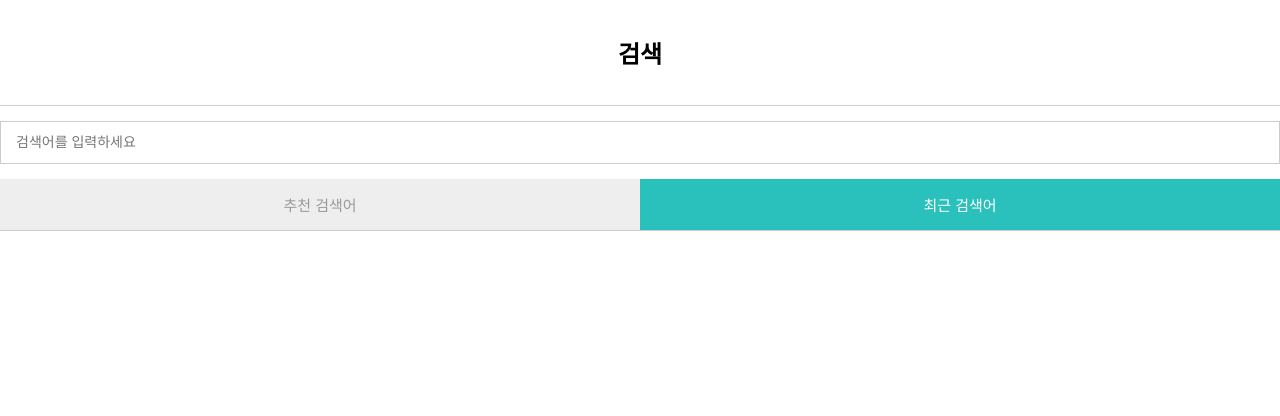
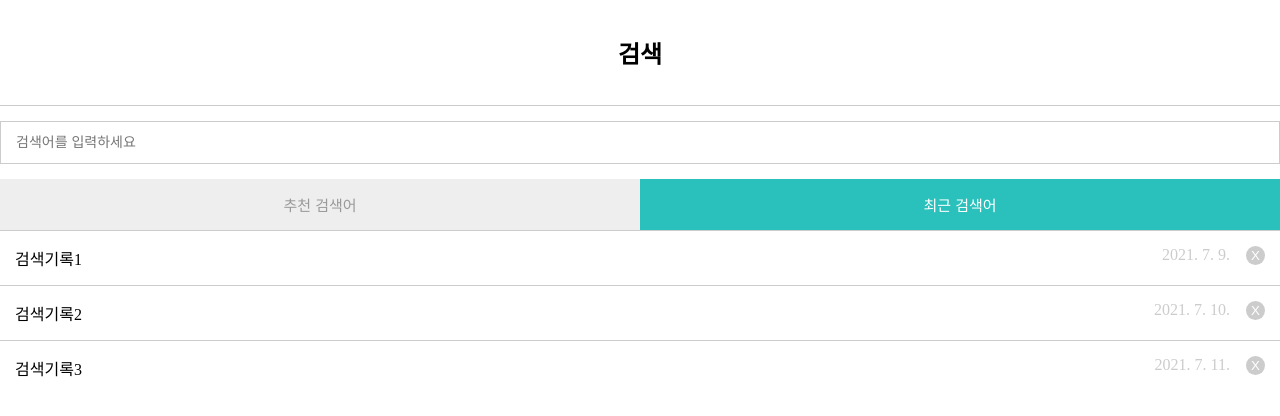
Before and after one commit to imseongtae/UI-development-using-react, a React app in the folder 5-webpack-with-ts/: page / in a window 1280 px wide. Both pictures are taken after a click on the button "최근 검색어". Shown: the top 416 px of the page. Built offline with nearby package versions, Linux system fonts and the light colour scheme.

Commit message:
feat: Update App to include List components

```diff
--- a/5-webpack-with-ts/src/App.tsx
+++ b/5-webpack-with-ts/src/App.tsx
@@ -4,7 +4,8 @@ import Header from './components/Header';
 import SearchForm from './components/SearchForm';
 import Tabs, { TabType } from './components/Tabs';
 import SearchResult, { SearchResultItem } from './components/SearchResult';
-
+import KeywordList from './components/KeywordList';
+import HistoryList from './components/HistoryList';
 import store from './data/Store';
 
 const App: React.FunctionComponent = () => {
@@ -25,7 +26,7 @@ const App: React.FunctionComponent = () => {
   const handleReset = (): void => {
     console.log('reset');
     setSearchKeyword('');
-    // setIsSubmitted(false);
+    setIsSubmitted(false);
   };
 
   const handleChangeInput = (searchKeyword: string): void => {
@@ -45,6 +46,14 @@ const App: React.FunctionComponent = () => {
         selectedTab={selectedTab}
         onChange={selectedTab => setSelectedTab(selectedTab)}
       />
+      {/* 추천 및 최근 검색어 목록 */}
+      {selectedTab === TabType.KEYWORD && (
+        <KeywordList onClick={searchKeyword => search(searchKeyword)} />
+      )}
+      {selectedTab === TabType.HISTORY && (
+        <HistoryList onClick={searchKeyword => search(searchKeyword)} />
+      )}
+      {/* 검색 결과 목록 */}
       {isSubmitted && <SearchResult data={searchResult} />}
     </>
   );
--- /dev/null
+++ b/5-webpack-with-ts/src/components/HistoryList.tsx
@@ -0,0 +1,41 @@
+import React, { useState, useEffect } from 'react';
+import List from './List';
+import store from '../data/Store';
+
+interface HistoryListItem {
+  id: number;
+  keyword: string;
+  date: Date;
+}
+
+interface Props {
+  onClick: (keyword: string) => void;
+}
+
+const HistoryList: React.FunctionComponent<Props> = ({ onClick }) => {
+  const [historyList, setHistoryList] = useState<HistoryListItem[] | []>([]);
+
+  useEffect(() => {
+    const historyList = store.getHistoryList();
+    setHistoryList(historyList);
+    // useEffect 안에서 사용하는 상태나 props 가 있다면, useEffect 의 deps 에 넣는게 규칙
+  }, [historyList]);
+
+  const handleRemove = (keyword: string): void => {
+    console.log(keyword);
+    store.removeHistory(keyword);
+    const historyList = store.getHistoryList();
+    setHistoryList(historyList);
+  };
+
+  return (
+    <List
+      data={historyList}
+      hasDate={true}
+      onClick={onClick}
+      onRemove={keyword => handleRemove(keyword)}
+    />
+  );
+};
+
+export default HistoryList;
--- /dev/null
+++ b/5-webpack-with-ts/src/components/KeywordList.tsx
@@ -0,0 +1,26 @@
+import React, { useState, useEffect } from 'react';
+import List from './List';
+import store from '../data/Store';
+
+interface KeywordListItem {
+  id: number;
+  keyword: string;
+}
+
+interface Props {
+  onClick: (keyword: string) => void;
+}
+
+const KeywordList: React.FunctionComponent<Props> = ({ onClick }) => {
+  const [keywordList, setKeywordList] = useState<KeywordListItem[] | []>([]);
+
+  useEffect(() => {
+    // useEffect 안에서 사용하는 상태나 props 가 있다면, useEffect 의 deps 에 넣는게 규칙
+    const keywordList: KeywordListItem[] | [] = store.getKeywordList();
+    setKeywordList(keywordList);
+  }, [keywordList]);
+
+  return <List hasIndex={true} data={keywordList} onClick={onClick} />;
+};
+
+export default KeywordList;
--- /dev/null
+++ b/5-webpack-with-ts/src/components/List.tsx
@@ -0,0 +1,62 @@
+/* eslint-disable jsx-a11y/no-noninteractive-element-interactions */
+/* eslint-disable jsx-a11y/click-events-have-key-events */
+import React from 'react';
+import { formatRelativeDate } from '../data/helpers.js';
+
+interface ListItem {
+  id: number;
+  keyword: string;
+  date?: Date;
+}
+
+interface Props {
+  data: Array<ListItem>;
+  hasIndex?: boolean;
+  hasDate?: boolean;
+  onClick: (keyword: string) => void;
+  onRemove?: (keyword: string) => void;
+}
+
+// props 어떻게 설정하느냐에 따라 조금씩 다른 모양과 행위를 하는 컴포넌트 생성
+const List: React.FunctionComponent<Props> = ({
+  data = [],
+  hasIndex,
+  hasDate,
+  onClick,
+  onRemove,
+}) => {
+  const handleClickRemove = (
+    event: React.MouseEvent<HTMLButtonElement>,
+    keyword: string,
+  ): void => {
+    event.stopPropagation();
+    if (onRemove) onRemove(keyword);
+  };
+
+  /**
+   * Encountered two children with the same key, `-Infinity`. Keys should be unique so that components maintain their identity across updates. Non-unique keys may cause children to be duplicated and/or omitted — the behavior is unsupported and could change in a future version.
+   * 해당 에러를 해결하기 위해 key 값으로 id 대신 index 사용
+   */
+  return (
+    <ul className="list">
+      {data.map(({ keyword, date }, index) => (
+        <li key={index} onClick={() => onClick(keyword)}>
+          {/*  추천 검색어를 위한 옵션 */}
+          {hasIndex && <span className="number">{index + 1}</span>}
+          <span>{keyword}</span>
+
+          {/*  최근 검색어를 위한 옵션 */}
+          {hasDate && <span className="date">{formatRelativeDate(date)}</span>}
+          {!!onRemove && (
+            <button
+              className="btn-remove"
+              onClick={event => handleClickRemove(event, keyword)}
+            />
+          )}
+        </li>
+      ))}
+    </ul>
+  );
+};
+
+export default List;
```
